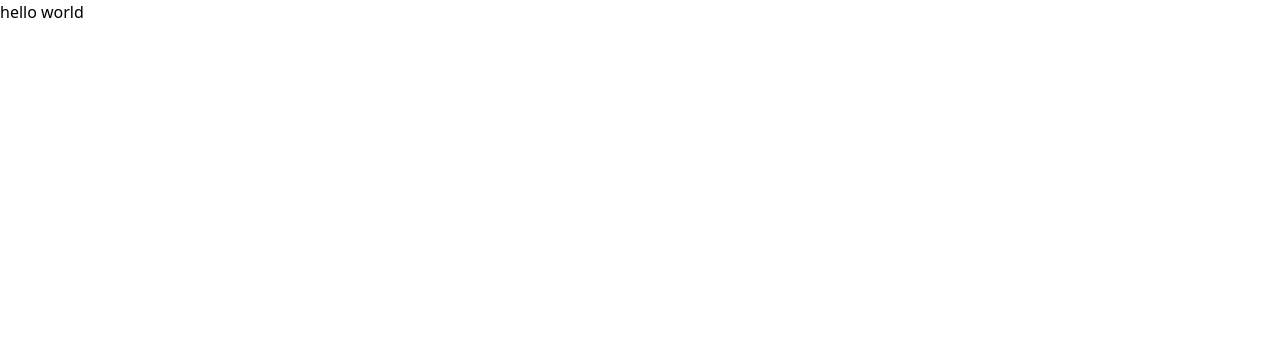
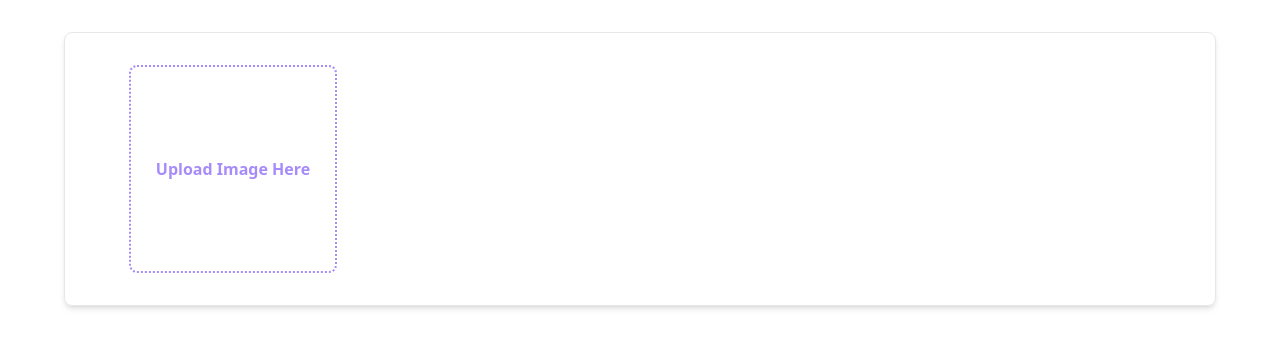
Before and after one commit to sachin-rohilla/Multi-Image-Uploader, a React (Vite) app: page / in a window 1280 px wide. Shown: the top 348 px of the page. Built offline with nearby package versions, Linux system fonts and the light colour scheme.

Commit message:
add-functionality

```diff
--- a/package.json
+++ b/package.json
@@ -11,7 +11,9 @@
   },
   "dependencies": {
     "react": "^18.2.0",
-    "react-dom": "^18.2.0"
+    "react-dom": "^18.2.0",
+    "react-icons": "^5.0.1",
+    "react-toastify": "^10.0.4"
   },
   "devDependencies": {
     "@types/react": "^18.2.56",
--- a/src/App.jsx
+++ b/src/App.jsx
@@ -1,16 +1,39 @@
+import { ToastContainer, toast } from "react-toastify";
+import "react-toastify/dist/ReactToastify.css";
+import "./App.css";
 import { useState } from "react";
-import reactLogo from "./assets/react.svg";
-import viteLogo from "/vite.svg";
-import "./App.css";
+import InputComp from "./components/InputComp";
+import { IoIosCloseCircle } from "react-icons/io";
 
 function App() {
-  const [count, setCount] = useState(0);
+  const [image, setImage] = useState(null);
+  const handleImageChange = (event) => {
+    const files = event.target.files[0];
 
+    console.log(files);
+    setImage(URL.createObjectURL(files));
+  };
   return (
     <>
-      <div>
-        <h1>hello world</h1>
+      <div className="px-16 py-8 border w-[90%] mx-auto my-8 shadow-md rounded-lg ">
+        {/* <h1>Multi Image Uploader</h1> */}
+        <div className="relative w-52 h-52">
+          <div className=" w-full h-full border-2 overflow-hidden border-dotted border-[#a78bfa] flex items-center justify-center rounded-lg ">
+            {image ? (
+              <img src={image} alt="image" />
+            ) : (
+              <InputComp handleImageChange={handleImageChange} />
+            )}
+          </div>
+          {image && (
+            <IoIosCloseCircle
+              className="text-2xl cursor-pointer  absolute top-2 right-2"
+              onClick={() => setImage(null)}
+            />
+          )}
+        </div>
       </div>
+      <ToastContainer />
     </>
   );
 }
--- /dev/null
+++ b/src/components/InputComp.jsx
@@ -0,0 +1,23 @@
+import React from "react";
+
+const InputComp = ({ handleImageChange }) => {
+  return (
+    <div className=" ">
+      <label
+        htmlFor="fileInput"
+        className="cursor-pointer  text-[#a78bfa] font-semibold py-2 px-4 rounded-md"
+      >
+        Upload Image Here
+      </label>
+      <input
+        id="fileInput"
+        className="hidden"
+        type="file"
+        accept="image/*"
+        onChange={handleImageChange}
+      />
+    </div>
+  );
+};
+
+export default InputComp;
```
Also changed, not shown: 1 other file (tests, documents, lock files or other folders).
